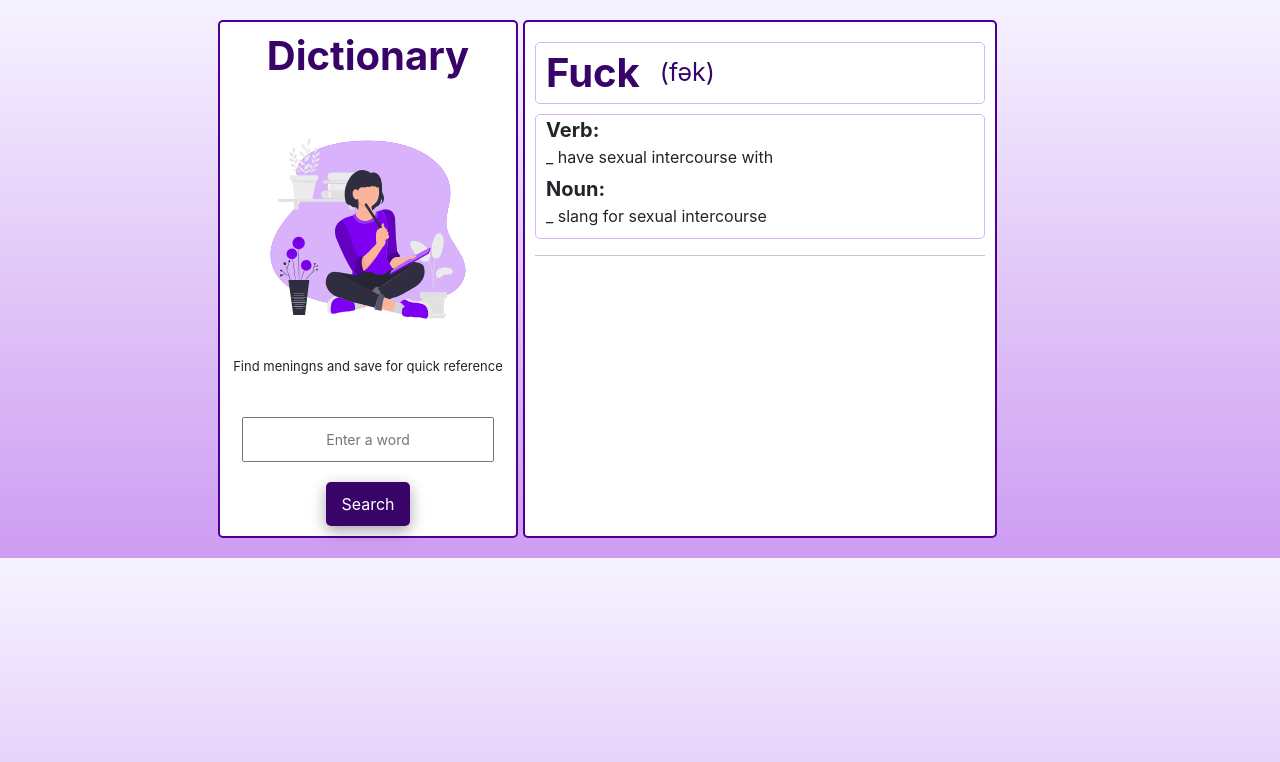
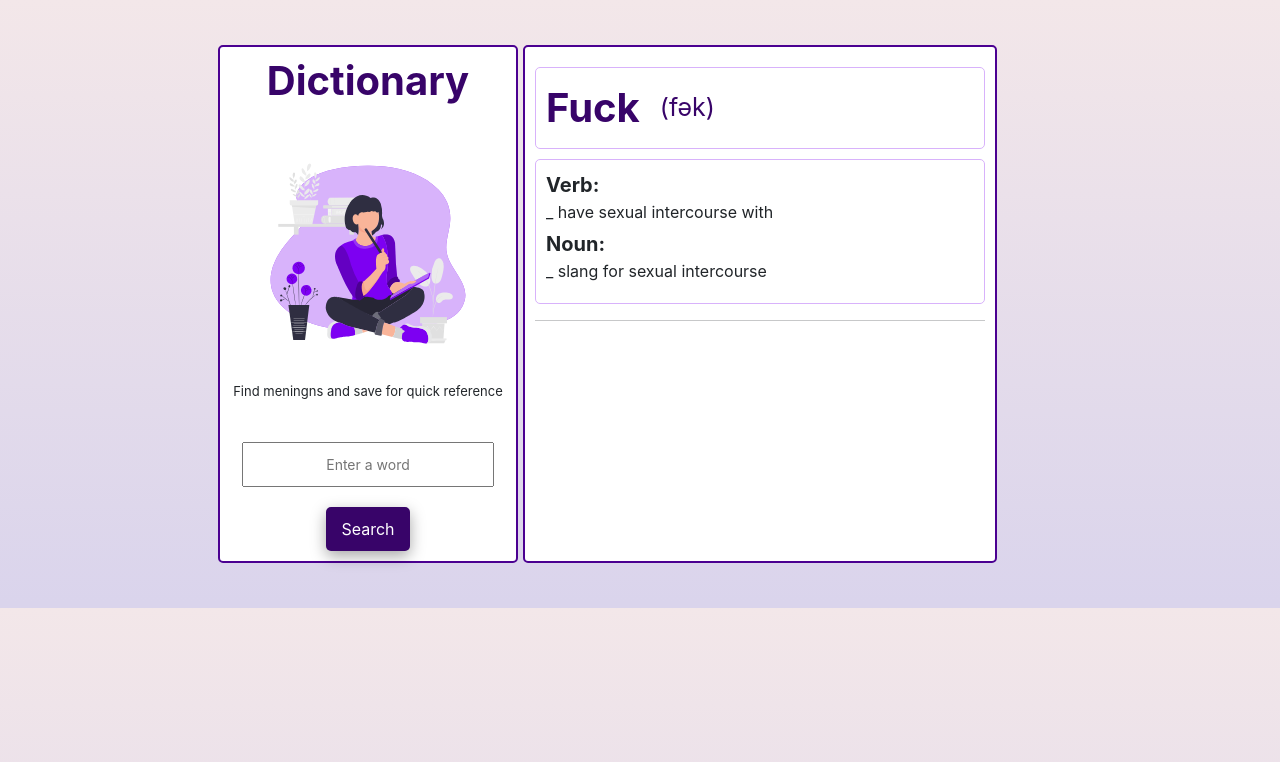
Before and after one commit to TalitAlves/dictionary-react, a React (Create React App) app: page / in a window 1280 px wide. Shown: the top 762 px of the page. Built offline with nearby package versions, Linux system fonts and the light colour scheme.

Commit message:
change background

```diff
--- a/src/App.css
+++ b/src/App.css
@@ -1,5 +1,5 @@
 body{
-  background: linear-gradient(to top, #cd9cf2 0%, #f6f3ff 100%);
+  background: linear-gradient(to top, #dad4ec 0%, #dad4ec 1%, #f3e7e9 100%);
 }
 
 :root{
@@ -7,11 +7,12 @@ body{
 }
 
 .container{
-  margin: 20px 40px;
+  margin: 45px 40px;
   display: flex;
   flex-direction: row;
+  align-items: stretch;
   justify-content: center;
-  align-items: stretch;
+
 
 }
 
@@ -85,7 +86,7 @@ text-align: center;
   border: solid 1px #D8B2FB;
   border-radius: 5px;
   margin-top: 10px;
-  padding: 0 10px;
+  padding: 10px;
 
 }
 
```
